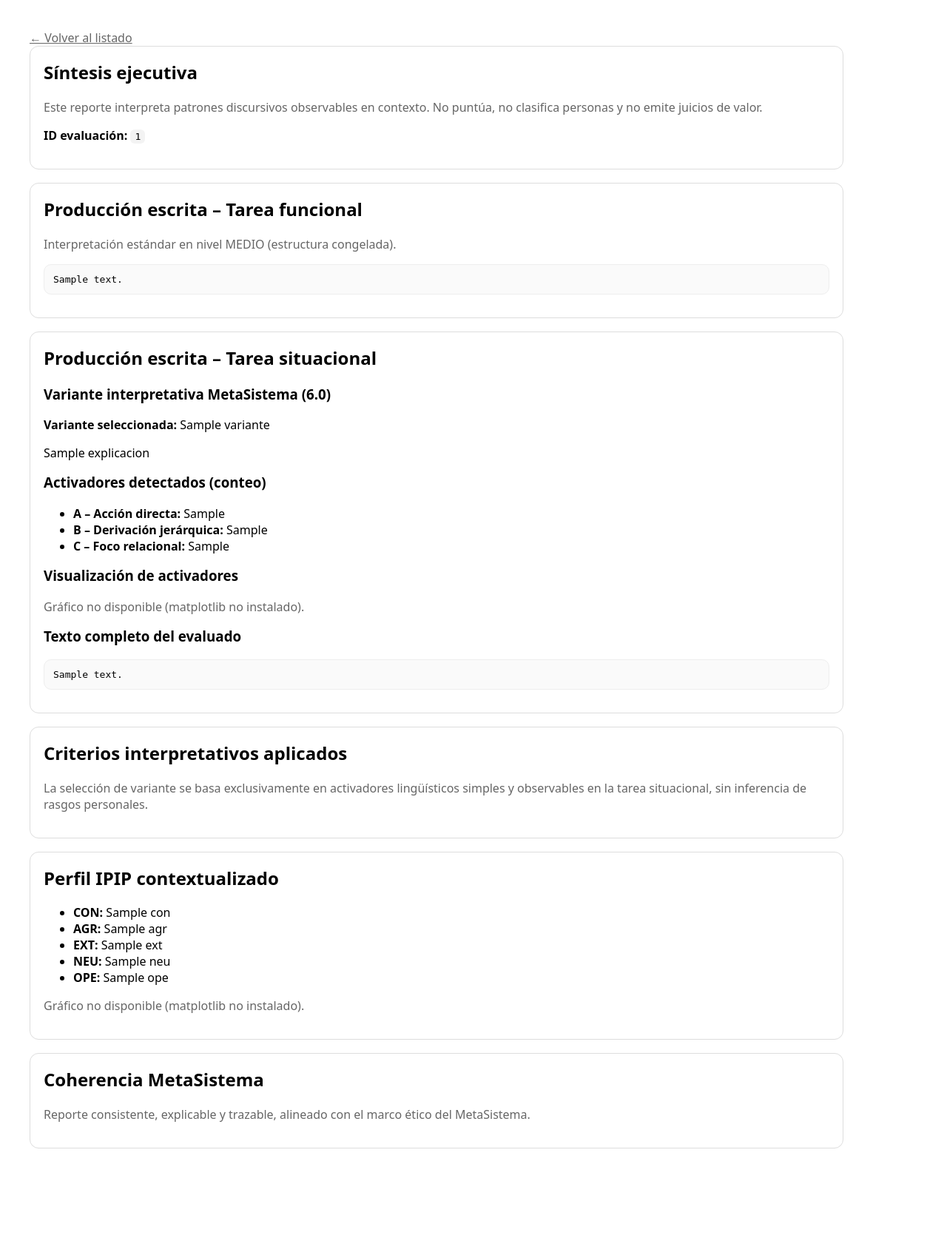
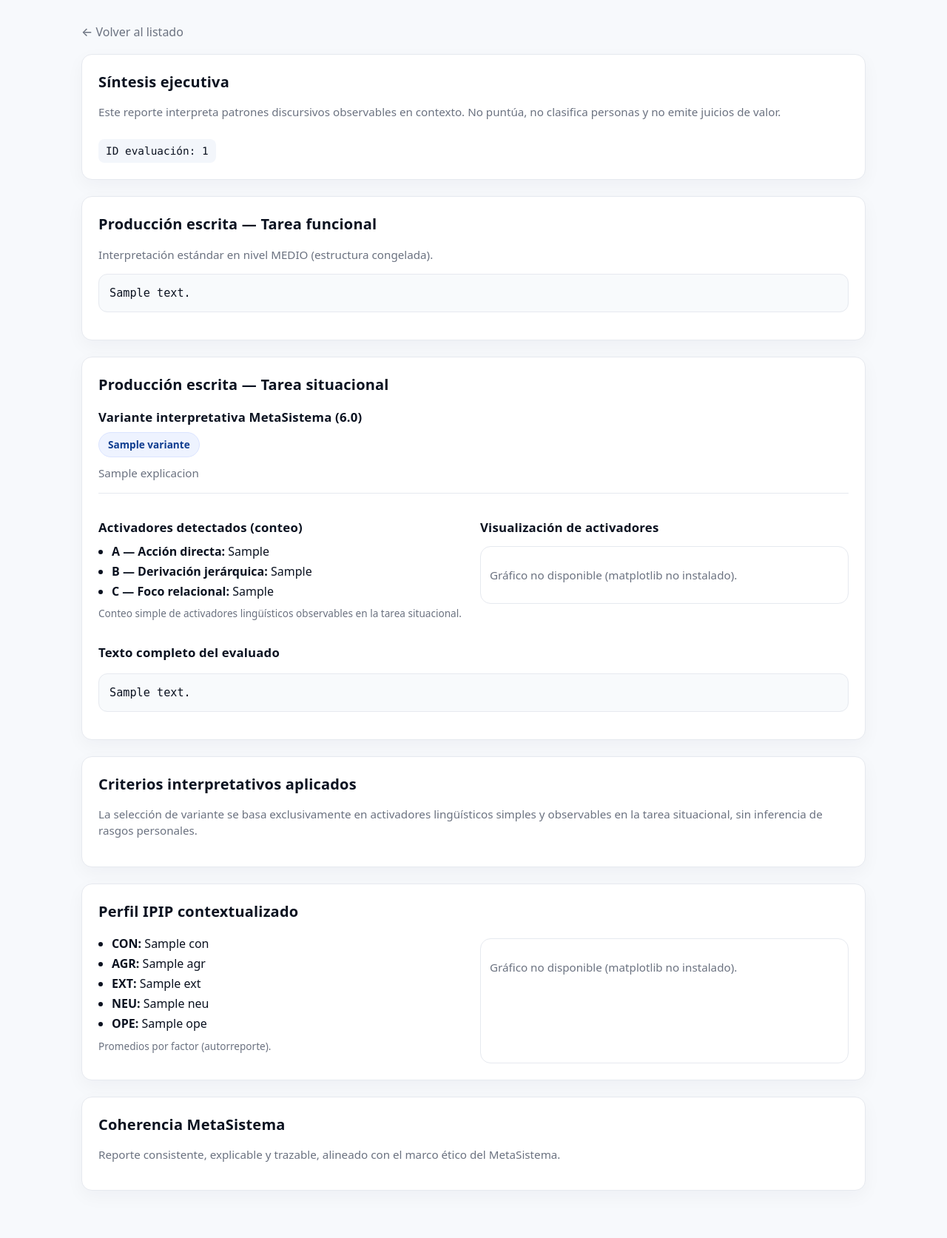
Before and after one commit to christiansotofajardo-cpu/test-laboral-metasistema, a FastAPI app: template templates/admin_detail.html in a window 1280 px wide. Shown: the whole page at 74% size. Before the commit the page ends 1552 px from the top, so only its background shows below. Run offline with FastAPI, Linux system fonts and the light colour scheme; the template is opened without the code that fills it: most values are stand-ins (such as "Sample title", 1, 10 or a date in 2020).

Commit message:
Update admin_detail.html

```diff
--- a/templates/admin_detail.html
+++ b/templates/admin_detail.html
@@ -2,63 +2,212 @@
 <html lang="es">
 <head>
   <meta charset="utf-8">
-  <title>Reporte administrador</title>
+  <title>Reporte administrador — MetaSistema</title>
   <meta name="viewport" content="width=device-width, initial-scale=1">
+
   <style>
-    body { font-family: system-ui, Arial; margin: 40px; max-width: 1100px; }
-    .card { border: 1px solid #ddd; border-radius: 12px; padding: 18px; margin-bottom: 18px; }
-    .muted { color: #666; }
-    pre { background: #fafafa; padding: 12px; border-radius: 10px; border: 1px solid #eee; }
-    img { max-width: 100%; border: 1px solid #eee; border-radius: 12px; padding: 8px; margin-top: 10px; }
-    h2, h3 { margin-top: 0; }
-    code { background: #f3f3f3; padding: 2px 6px; border-radius: 6px; }
-    ul { margin-top: 6px; }
+    :root{
+      --bg:#f7f9fc;
+      --card:#ffffff;
+      --border:#e6e9ef;
+      --text:#0b1220;
+      --muted:#6b7280;
+      --accent:#0f3d8f;
+    }
+
+    *{ box-sizing:border-box; }
+
+    body{
+      margin:0;
+      background:var(--bg);
+      color:var(--text);
+      font-family: system-ui, -apple-system, Segoe UI, Roboto, Arial, sans-serif;
+      line-height:1.45;
+    }
+
+    .wrap{
+      max-width:1100px;
+      margin:32px auto 64px;
+      padding:0 20px;
+    }
+
+    a{
+      color:var(--accent);
+      text-decoration:none;
+      font-weight:500;
+    }
+
+    .toplink{
+      display:inline-flex;
+      align-items:center;
+      gap:8px;
+      margin-bottom:18px;
+      color:var(--muted);
+    }
+
+    .card{
+      background:var(--card);
+      border:1px solid var(--border);
+      border-radius:14px;
+      padding:22px;
+      margin-bottom:22px;
+      box-shadow:0 8px 24px rgba(15,23,42,.04);
+    }
+
+    .card h2{
+      margin:0 0 10px 0;
+      font-size:1.25rem;
+      letter-spacing:.2px;
+    }
+
+    .card h3{
+      margin:18px 0 8px 0;
+      font-size:1.05rem;
+      letter-spacing:.2px;
+    }
+
+    .muted{
+      color:var(--muted);
+      font-size:.95rem;
+    }
+
+    .idbox{
+      margin-top:10px;
+      font-family: ui-monospace, SFMono-Regular, Menlo, Consolas, monospace;
+      font-size:.9rem;
+      background:#f3f6fb;
+      padding:6px 10px;
+      border-radius:8px;
+      display:inline-block;
+    }
+
+    pre{
+      background:#f8fafc;
+      border:1px solid var(--border);
+      border-radius:12px;
+      padding:14px;
+      font-size:.95rem;
+      white-space:pre-wrap;
+    }
+
+    .badge{
+      display:inline-block;
+      padding:6px 12px;
+      border-radius:999px;
+      font-weight:600;
+      font-size:.85rem;
+      background:#eef3ff;
+      color:var(--accent);
+      border:1px solid #dbe4ff;
+    }
+
+    .grid-2{
+      display:grid;
+      grid-template-columns: 1fr 1fr;
+      gap:18px;
+    }
+
+    @media (max-width: 820px){
+      .grid-2{ grid-template-columns:1fr; }
+    }
+
+    ul{
+      padding-left:18px;
+      margin:8px 0 0 0;
+    }
+
+    li{ margin:4px 0; }
+
+    .chart{
+      margin-top:12px;
+      padding:12px;
+      border:1px solid var(--border);
+      border-radius:14px;
+      background:#fff;
+    }
+
+    .chart img{
+      display:block;
+      max-width:100%;
+      margin:0 auto;
+    }
+
+    .note{
+      margin-top:8px;
+      font-size:.85rem;
+      color:var(--muted);
+    }
+
+    .section-divider{
+      height:1px;
+      background:var(--border);
+      margin:16px 0;
+    }
   </style>
 </head>
+
 <body>
+  <div class="wrap">
 
-<a href="/admin" class="muted">← Volver al listado</a>
+    <a href="/admin" class="toplink">← Volver al listado</a>
 
+    <!-- SÍNTESIS -->
     <div class="card">
       <h2>Síntesis ejecutiva</h2>
       <p class="muted">
         Este reporte interpreta patrones discursivos observables en contexto.
         No puntúa, no clasifica personas y no emite juicios de valor.
       </p>
-  <p><strong>ID evaluación:</strong> <code>{{ result_id }}</code></p>
+      <div class="idbox">ID evaluación: {{ result_id }}</div>
     </div>
 
+    <!-- TAREA FUNCIONAL -->
     <div class="card">
-  <h2>Producción escrita – Tarea funcional</h2>
+      <h2>Producción escrita — Tarea funcional</h2>
       <p class="muted">Interpretación estándar en nivel MEDIO (estructura congelada).</p>
       <pre>{{ data.texto_funcional }}</pre>
     </div>
 
+    <!-- TAREA SITUACIONAL -->
     <div class="card">
-  <h2>Producción escrita – Tarea situacional</h2>
+      <h2>Producción escrita — Tarea situacional</h2>
 
       <h3>Variante interpretativa MetaSistema (6.0)</h3>
-  <p><strong>Variante seleccionada:</strong> {{ data.meta_6.variante }}</p>
-  <p>{{ data.meta_6.explicacion }}</p>
+      <span class="badge">{{ data.meta_6.variante }}</span>
+      <p class="muted" style="margin-top:10px;">{{ data.meta_6.explicacion }}</p>
 
+      <div class="section-divider"></div>
+
+      <div class="grid-2">
+        <div>
           <h3>Activadores detectados (conteo)</h3>
           <ul>
-    <li><strong>A – Acción directa:</strong> {{ data.meta_6.conteos.A }}</li>
-    <li><strong>B – Derivación jerárquica:</strong> {{ data.meta_6.conteos.B }}</li>
-    <li><strong>C – Foco relacional:</strong> {{ data.meta_6.conteos.C }}</li>
+            <li><strong>A — Acción directa:</strong> {{ data.meta_6.conteos.A }}</li>
+            <li><strong>B — Derivación jerárquica:</strong> {{ data.meta_6.conteos.B }}</li>
+            <li><strong>C — Foco relacional:</strong> {{ data.meta_6.conteos.C }}</li>
           </ul>
+          <p class="note">
+            Conteo simple de activadores lingüísticos observables en la tarea situacional.
+          </p>
+        </div>
 
+        <div>
           <h3>Visualización de activadores</h3>
+          <div class="chart">
             {% if matplotlib_ok %}
-    <img src="/admin/{{ result_id }}/activadores.png">
+              <img src="/admin/{{ result_id }}/activadores.png" alt="Activadores discursivos">
             {% else %}
               <p class="muted">Gráfico no disponible (matplotlib no instalado).</p>
             {% endif %}
+          </div>
+        </div>
+      </div>
 
-  <h3>Texto completo del evaluado</h3>
+      <h3 style="margin-top:18px;">Texto completo del evaluado</h3>
       <pre>{{ data.texto_situacional }}</pre>
     </div>
 
+    <!-- CRITERIOS -->
     <div class="card">
       <h2>Criterios interpretativos aplicados</h2>
       <p class="muted">
@@ -67,9 +216,12 @@
       </p>
     </div>
 
+    <!-- IPIP -->
     <div class="card">
       <h2>Perfil IPIP contextualizado</h2>
 
+      <div class="grid-2">
+        <div>
           <ul>
             <li><strong>CON:</strong> {{ data.avg_scores.CON }}</li>
             <li><strong>AGR:</strong> {{ data.avg_scores.AGR }}</li>
@@ -77,14 +229,20 @@
             <li><strong>NEU:</strong> {{ data.avg_scores.NEU }}</li>
             <li><strong>OPE:</strong> {{ data.avg_scores.OPE }}</li>
           </ul>
+          <p class="note">Promedios por factor (autorreporte).</p>
+        </div>
 
+        <div class="chart">
           {% if matplotlib_ok %}
-    <img src="/admin/{{ result_id }}/ipip.png">
+            <img src="/admin/{{ result_id }}/ipip.png" alt="IPIP por factor">
           {% else %}
             <p class="muted">Gráfico no disponible (matplotlib no instalado).</p>
           {% endif %}
         </div>
+      </div>
+    </div>
 
+    <!-- COHERENCIA -->
     <div class="card">
       <h2>Coherencia MetaSistema</h2>
       <p class="muted">
@@ -92,5 +250,6 @@
       </p>
     </div>
 
+  </div>
 </body>
 </html>
```
Lines whose indentation alone changed are shown as unchanged.
